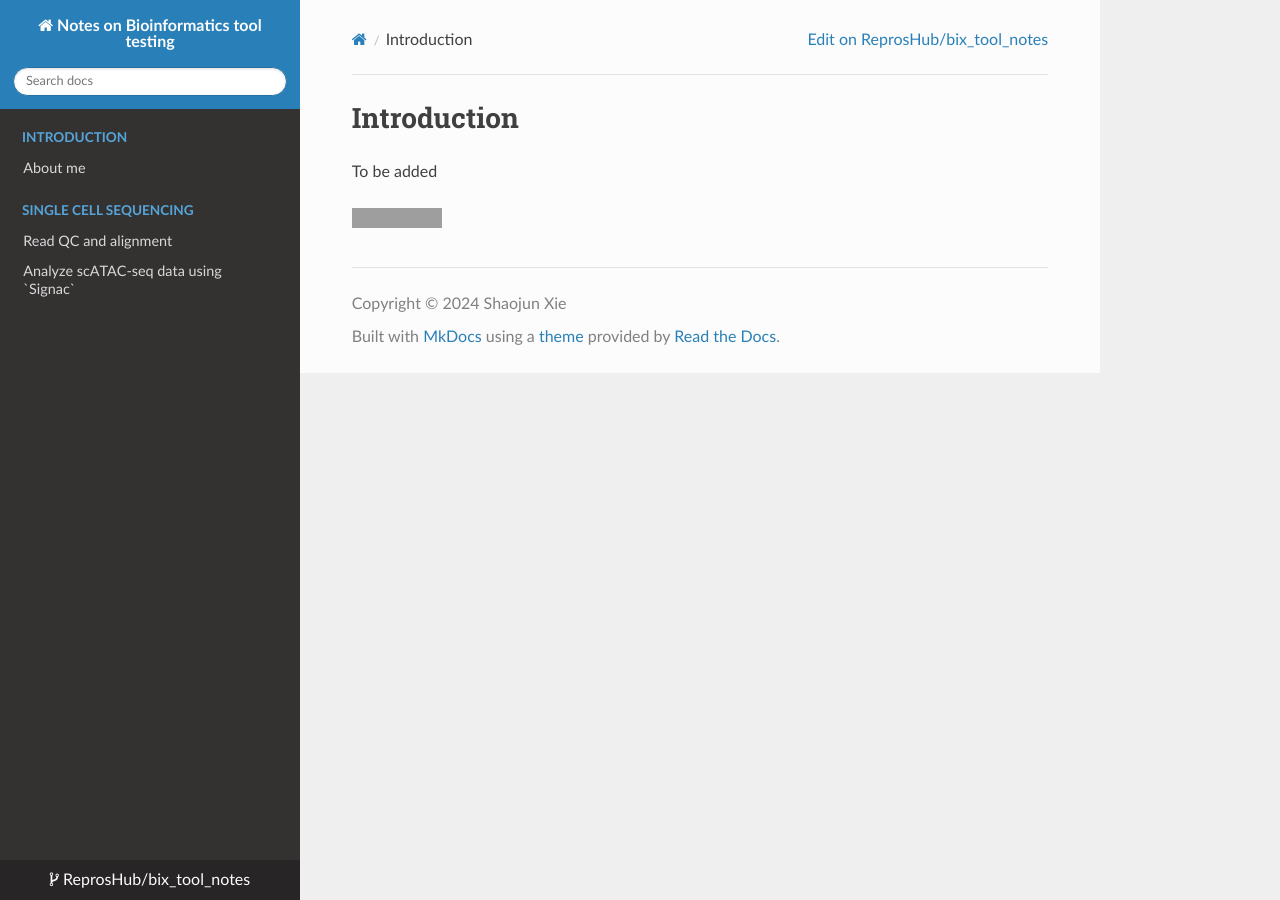
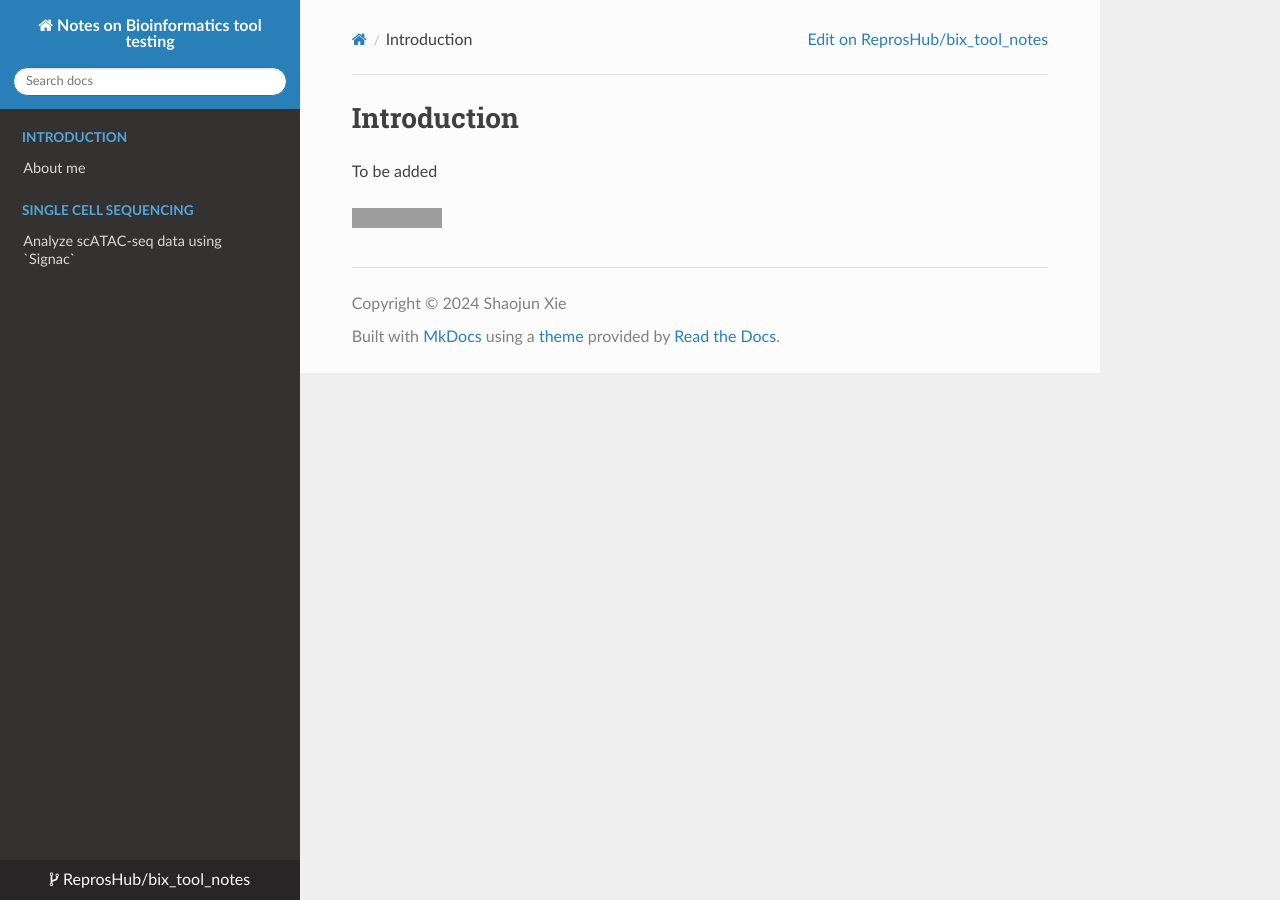
Before and after one commit to ReprosHub/bix_tool_notes, an MkDocs documentation site: the page built from docs/index.md, in a window 1280 px wide. Built offline with MkDocs 1.6.1, drawn with Linux system fonts in a browser that asks for light colours; nearby versions of some CDN libraries; grey boxes are pictures that could not be loaded.

Commit message:
Update mkdocs.yaml

```diff
--- a/mkdocs.yaml
+++ b/mkdocs.yaml
@@ -40,5 +40,4 @@ nav:
     - About me: introduction.md
 
   - Single cell sequencing:
-    - Read QC and alignment: bulkRNAseq_lab.md
     - Analyze scATAC-seq data using `Signac`: scatac_signac_pbmc.md
```
